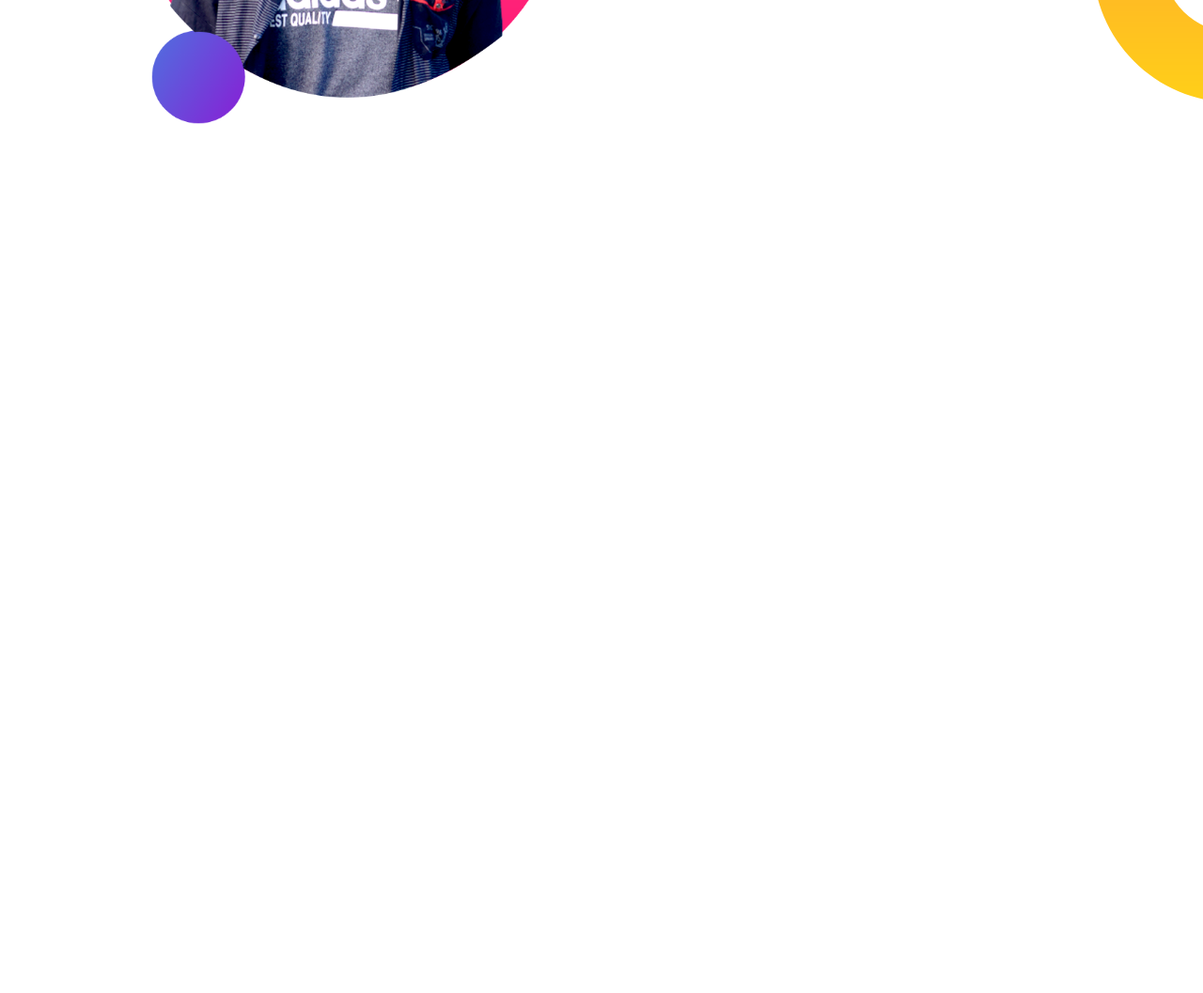
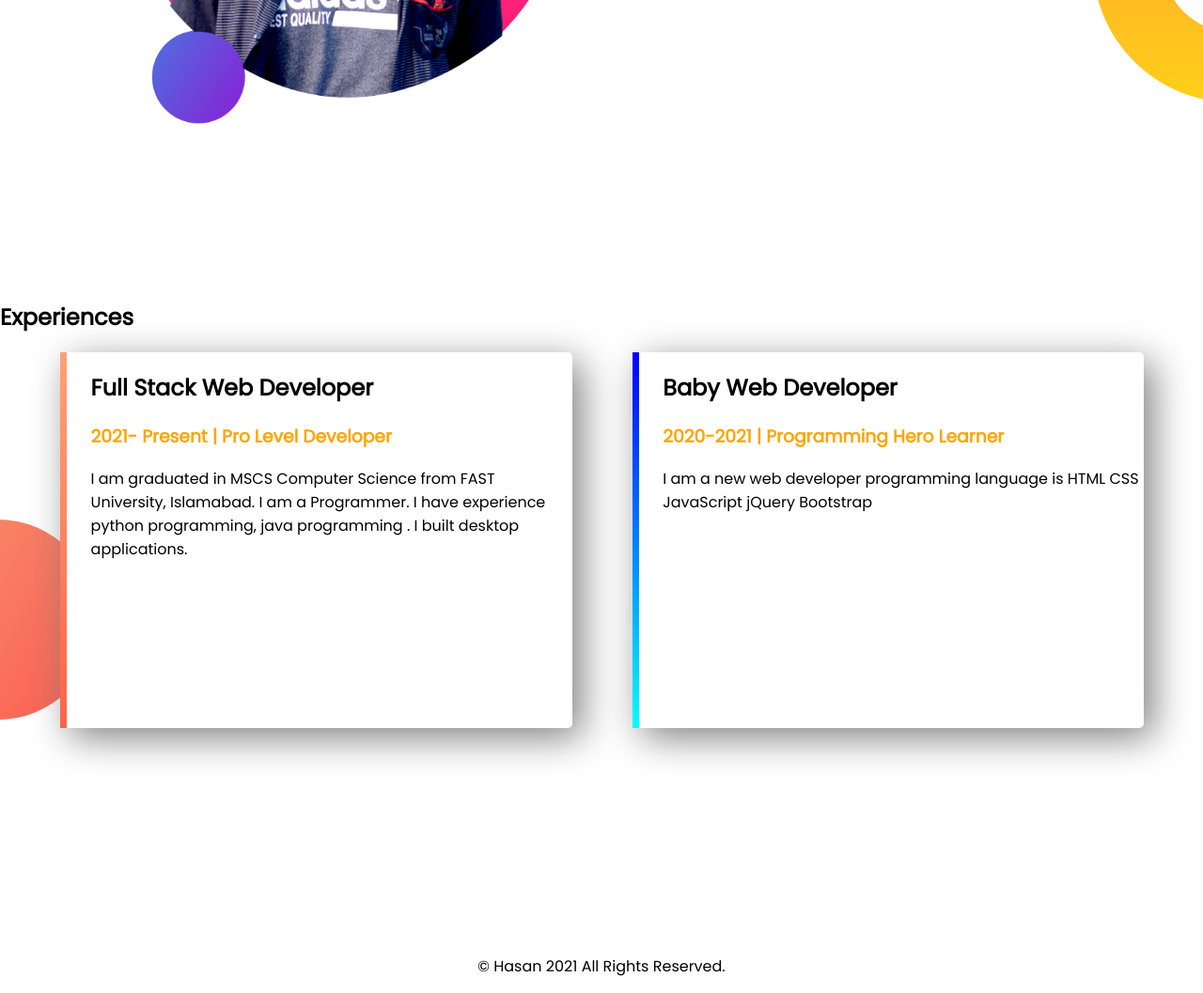
Before and after one commit to hasanmiaweb/web-portfolio, a plain HTML site: page index.html in a window 1280 px wide. Shown: the part 1060-2117 px from the top of the page at 94% size. Before the commit the page ends 1360 px from the top, so only its background shows below. Drawn offline with Linux system fonts and the light colour scheme.

Commit message:
Last Update

```diff
--- a/index.html
+++ b/index.html
@@ -49,6 +49,29 @@
     </section>
     <!--Dream area Section End-->
 
+     <!--Experience-area Start-->
+     <section class="experience-area">
+        <h2>Experiences</h2>
+      <div id="full-stack" class="helf-width single-experience">
+        <h2>Full Stack Web Developer</h2>
+        <h3 class="orange-highlight" >2021- Present | Pro Level Developer</h3>
+        <p>I am graduated in MSCS Computer Science from FAST University, Islamabad. I am a Programmer. I have experience python programming, java programming . I built desktop applications.</p>
+      </div>
+
+      <div id="baby-web" class="helf-width single-experience">
+          <h2>Baby Web Developer</h2>
+          <h3 class="orange-highlight" >2020-2021 | Programming Hero Learner</h3>
+          <p>I am a new web developer programming language is HTML CSS JavaScript jQuery Bootstrap</p>
+      </div>
+    </section>
+    <!--Experience-area End-->
+
+
+    <!--Footer Section Start-->
+    <footer>
+        <p>&copy; Hasan 2021 All Rights Reserved.</p>
+    </footer>
+    <!--Footer Section End-->
 
 
 </body>
--- a/style.css
+++ b/style.css
@@ -5,7 +5,7 @@ body {
 h1 {
   font-size: 50px;
 }
-.name-highlight {
+.orange-highlight {
   color: orange;
 }
 .helf-width {
@@ -43,3 +43,32 @@ section {
   background-repeat: no-repeat;
   background-position: right;
 }
+
+.single-experience {
+  box-shadow: 10px 10px 40px gray;
+  border-radius: 5px;
+  height: 80%;
+  background-color: white;
+}
+
+.experience-area {
+  background-image: url(image/exp-bg.png);
+  background-position: left;
+  background-repeat: no-repeat;
+}
+
+#full-stack {
+  border-left: 7px solid;
+  border-image: linear-gradient(180deg, lightSalmon, tomato);
+  border-image-slice: 1;
+}
+
+#baby-web {
+  border-left: 7px solid;
+  border-image: linear-gradient(180deg, blue, cyan);
+  border-image-slice: 1;
+}
+
+footer p {
+  text-align: center;
+}
```
